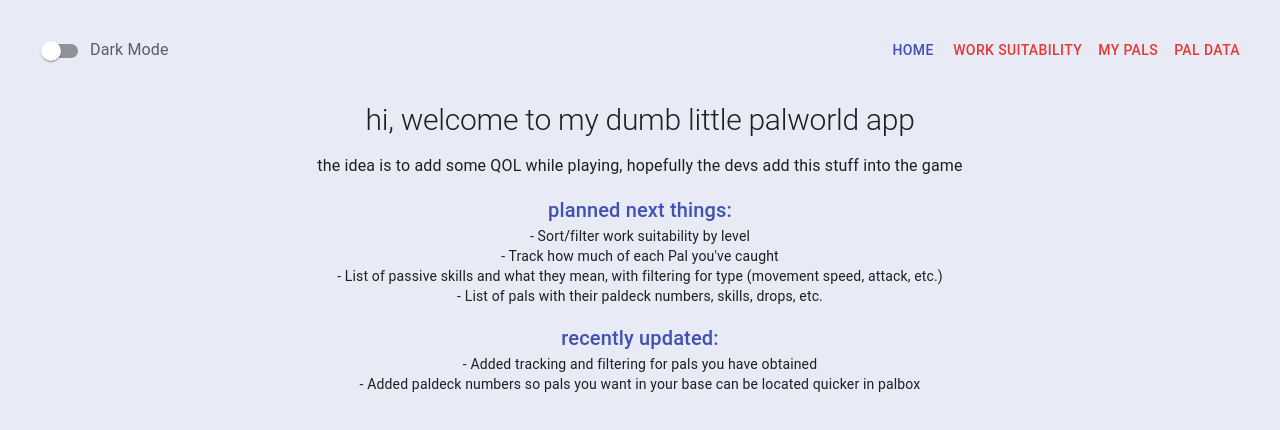
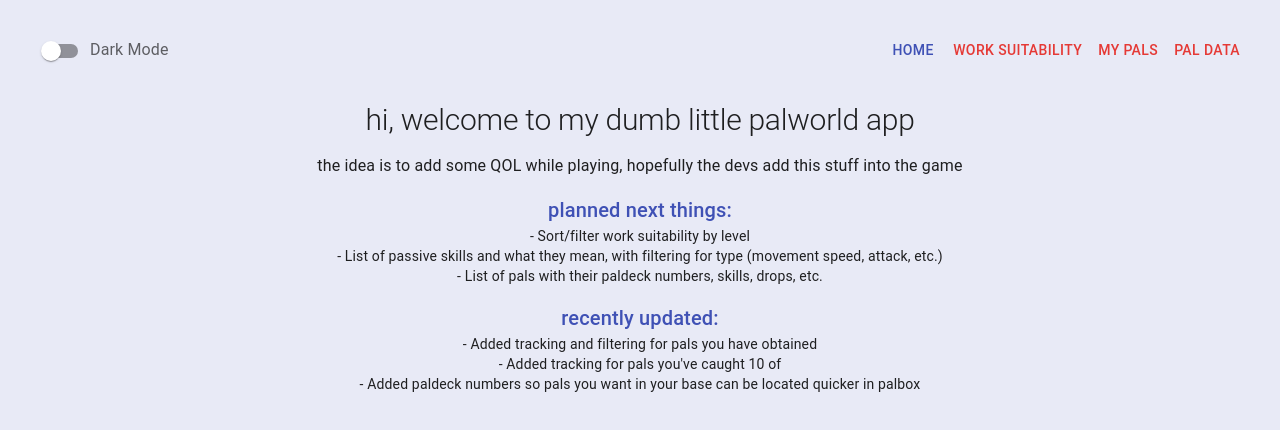
Before and after one commit to piratemermaid/palworld-interactive-wiki, a React (Vite) app: page / in a window 1280 px wide. Shown: the top 430 px of the page. Built offline with nearby package versions, Linux system fonts and the light colour scheme.

Commit message:
Update homepage info

```diff
--- a/src/routes/HomePage.tsx
+++ b/src/routes/HomePage.tsx
@@ -2,13 +2,13 @@
 
 const todoItems = [
   'Sort/filter work suitability by level',
-  "Track how much of each Pal you've caught",
   'List of passive skills and what they mean, with filtering for type (movement speed, attack, etc.)',
   'List of pals with their paldeck numbers, skills, drops, etc.',
 ];
 
 const recentUpdates = [
   'Added tracking and filtering for pals you have obtained',
+  "Added tracking for pals you've caught 10 of",
   'Added paldeck numbers so pals you want in your base can be located quicker in palbox',
 ];
 
```
